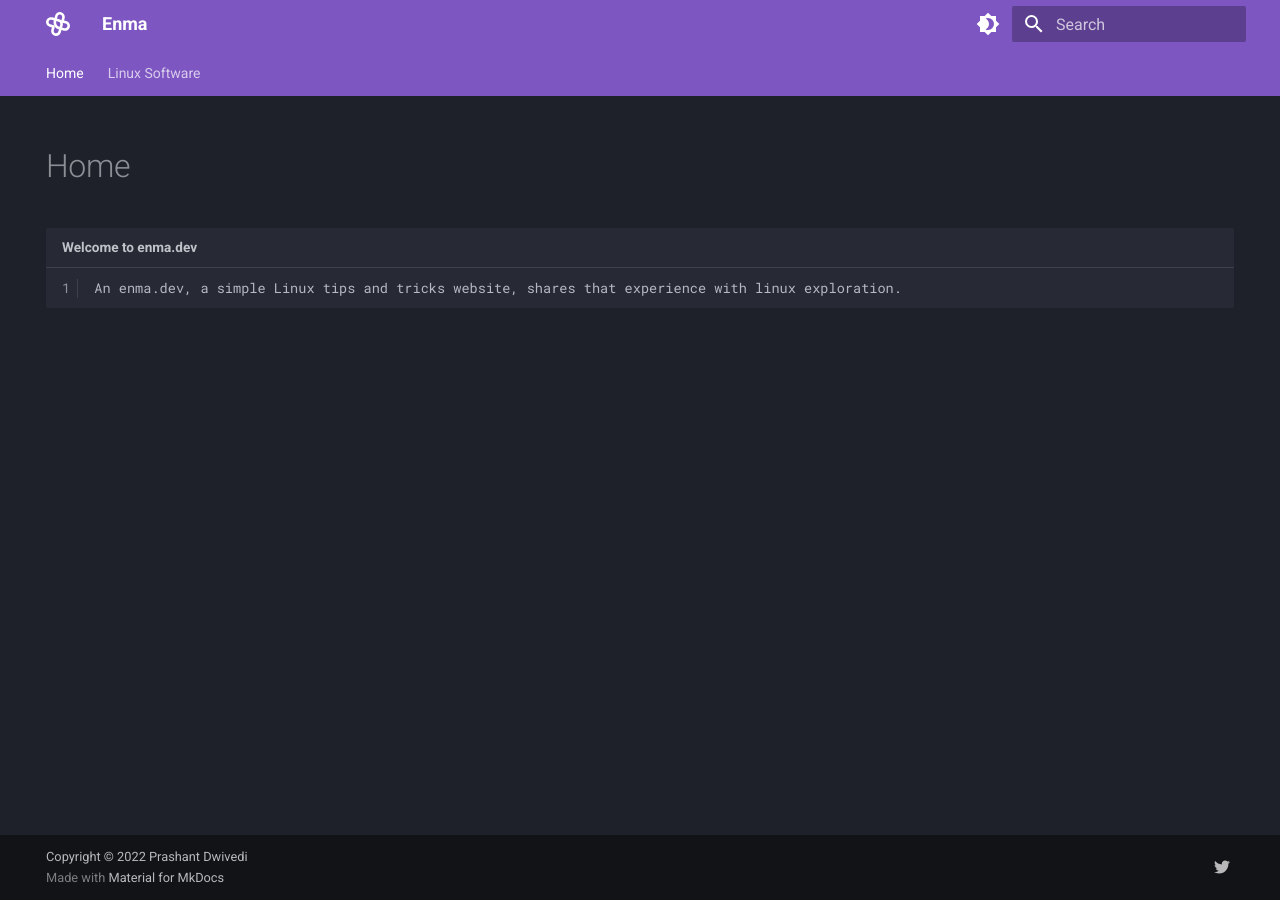
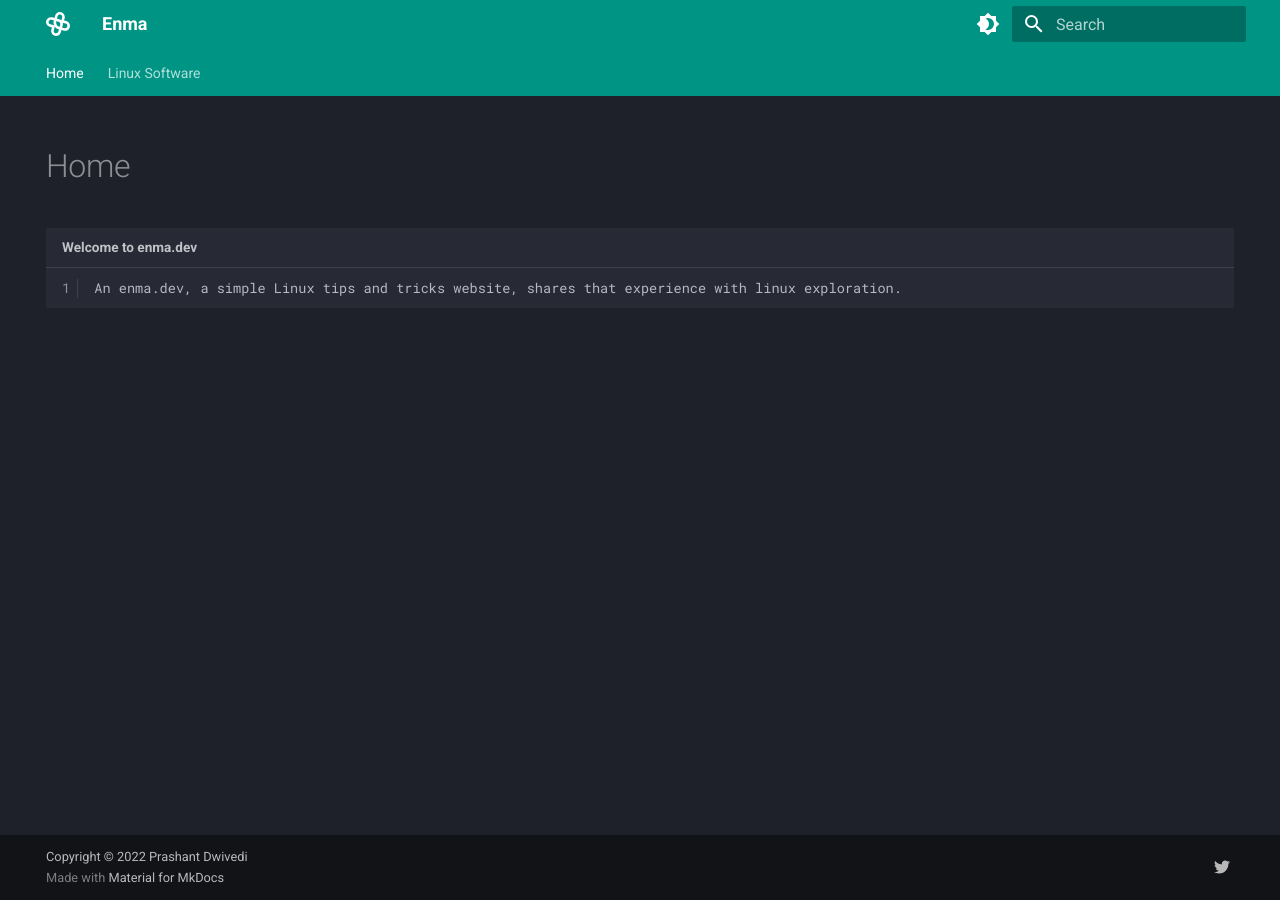
Before and after one commit to prashantdwivedi/enma, an MkDocs documentation site: the page built from docs/index.md, in a window 1280 px wide. Built offline with MkDocs 1.6.1 and Material for MkDocs 9.7.7, drawn with Linux system fonts in a browser that asks for light colours.

Commit message:
color profile update

```diff
--- a/mkdocs.yml
+++ b/mkdocs.yml
@@ -43,15 +43,15 @@ theme:
   palette:
       # Palette toggle for dark mode
     - scheme: slate
-      primary: deep purple
-      accent: deep purple
+      primary: teal
+      accent: teal
       toggle:
         icon: material/brightness-4
         name: Switch to light mode
       # Palette toggle for light mode
     - scheme: default
-      primary: deep purple
-      accent: deep purple
+      primary: teal
+      accent: teal
       toggle:
         icon: material/brightness-7
         name: Switch to dark mode
```
